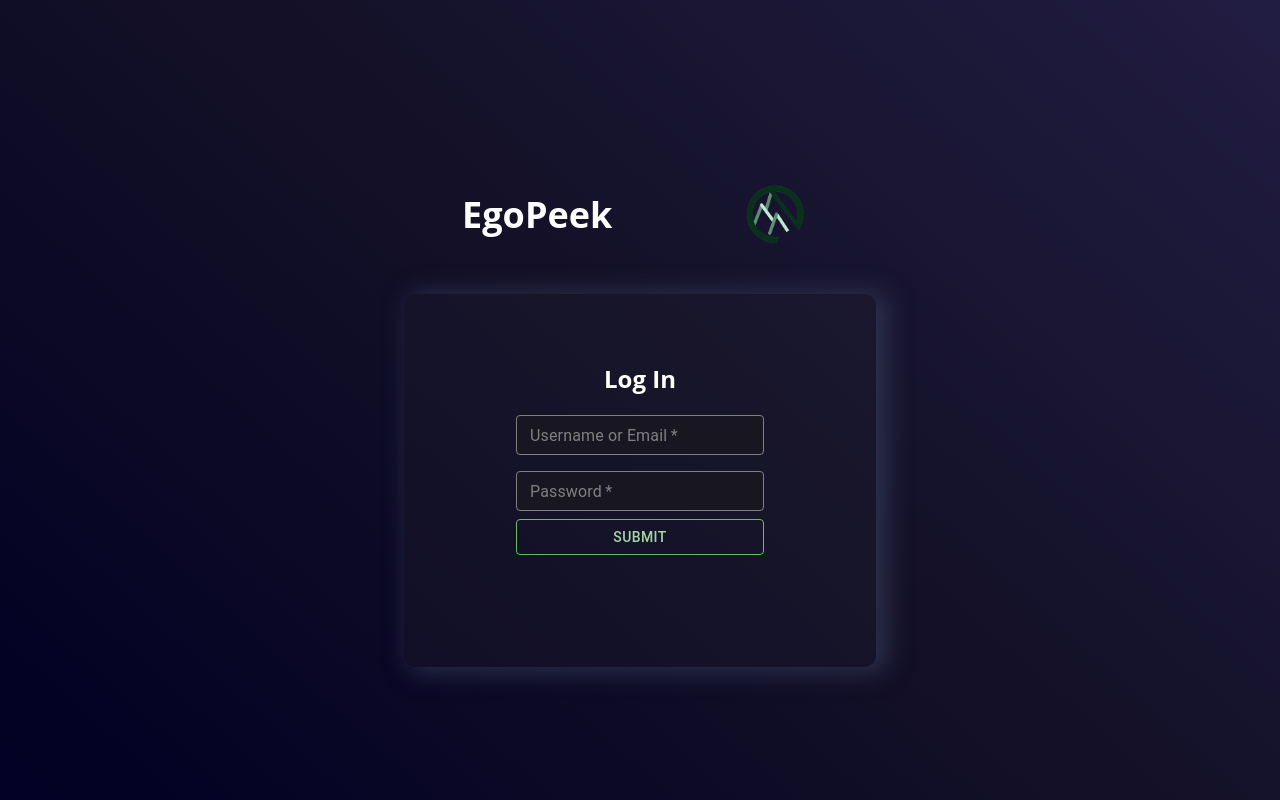
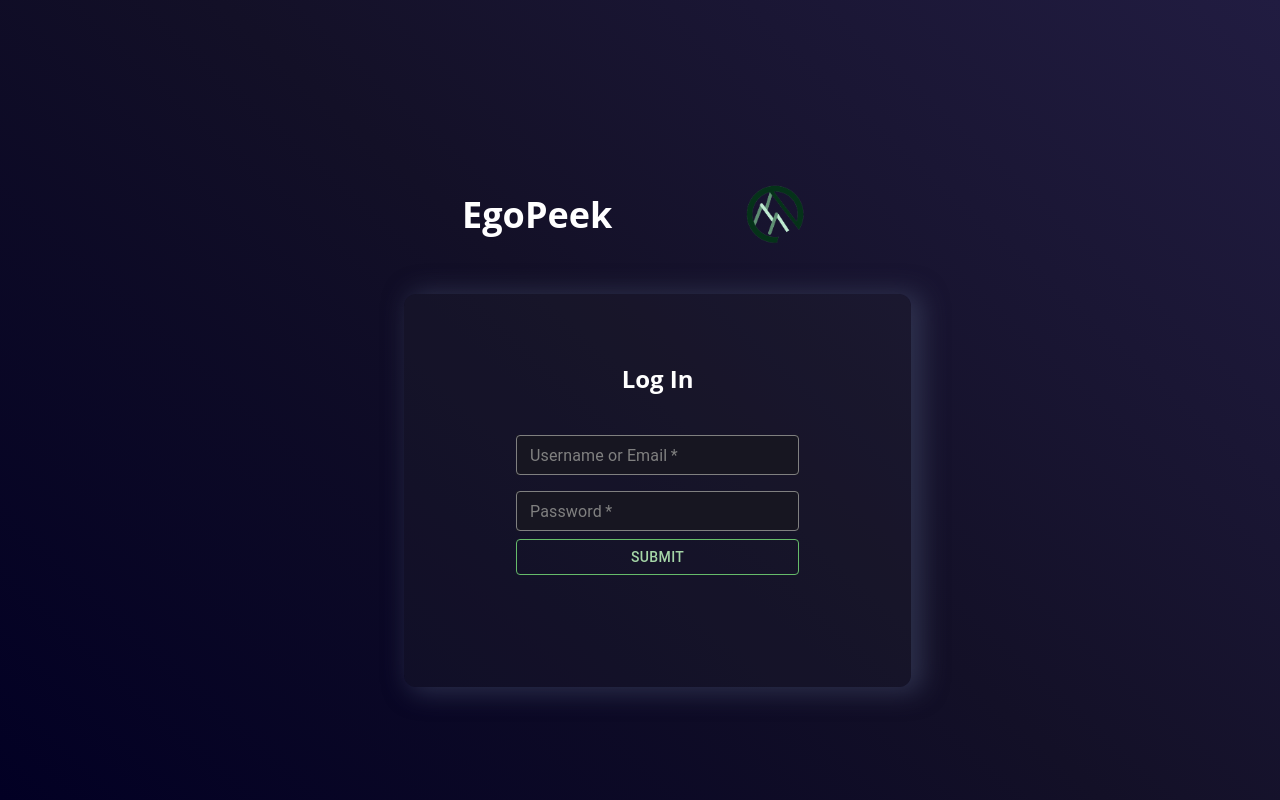
Before and after one commit to EgoPeek/EgoPeekApp, a React (Create React App) app in the folder FrontEnd/: page /login in a window 1280 px wide. Built offline with nearby package versions, Linux system fonts and the light colour scheme.

Commit message:
adjusted styling on login and added error message

```diff
--- a/FrontEnd/src/components/Login/Login.css
+++ b/FrontEnd/src/components/Login/Login.css
@@ -14,8 +14,11 @@
     background-color: #24222f44;
     -webkit-box-shadow: 8px 2px 24px 4px rgba(58, 63, 92, 0.637);
     box-shadow: 8px 2px 24px 4px rgba(58, 63, 92, 0.658);
+    width: 60%;
 }
-
+.form-control{
+    width: 100%;
+}
 
 .company-title{
     text-decoration: none;
--- a/FrontEnd/src/components/Login/Login.js
+++ b/FrontEnd/src/components/Login/Login.js
@@ -4,10 +4,10 @@ Description: Login screen for user to input username and password
 */
 
 import './Login.css'
-import { useEffect,useState } from 'react'
-import { FormControl } from '@mui/material'
+import { useEffect, useState } from 'react'
+import { FormControl, Alert } from '@mui/material'
 import { GreenButton } from '../Misc/Input/Buttons'
-import { makeStyles} from '@mui/styles'
+import { makeStyles } from '@mui/styles'
 import { TextInputStandard } from '../Misc/Input/TextFields'
 import TitleAndLogo from '../Misc/CustomComponents/TitleAndLogo'
 import { useNavigate } from 'react-router'
@@ -41,33 +41,34 @@ const Login = () => {
     const navigate = useNavigate()
     const auth = useAuth()
 
-    const checkForValidEmail = async()=>{
+    const checkForValidEmail = async () => {
         //ping api endpoint
         const data = {
-            username:email,
-            password:password
+            username: email,
+            password: password
         }
 
         //verifys user input correct details for login
-        const response = await fetch('/api/v1/login',{
-            method:'POST',
-            credentials:'include',
-            headers:{
-                'Content-Type' : 'application/json',
+        const response = await fetch('/api/v1/login', {
+            method: 'POST',
+            credentials: 'include',
+            headers: {
+                'Content-Type': 'application/json',
                 'Accept': 'application/json'
             },
-            body:JSON.stringify(data)
+            body: JSON.stringify(data)
         })
 
         //converts it to json
         const jsonRes = await response.json();
         //if a sucess is read it stores users credentials within local storage and redirects them
-        if(jsonRes.success){
+        if (jsonRes.success) {
             auth.login()
-            navigate('/home',{replace:true})
-        }else{
+            navigate('/home', { replace: true })
+        } else {
             console.log(jsonRes.reason)
             seterrorMessage('Invalid username or password')
+            setError(true)
         }
     }
 
@@ -77,13 +78,15 @@ const Login = () => {
             <div>
                 <TitleAndLogo />
 
-                <div className='form'>
-                    <FormControl>
-                        <h2 style={{ textAlign: 'center' }}>Log In</h2>
+                <form className='form'>
+                    <FormControl className='form-control'>
+                        <h2 style={{ textAlign: 'center', 'marginBottom':'40px'}}>Log In</h2>
+                        {error && <Alert className='alert-banner' onClose={() => { setError(false) }} severity='error'>{errorMessage}</Alert>}
+
                         {/* pulls in custom LogInTextInput component cause react is stupid
                         and I had to to a bunch of nonsense to customize the css */}
                         <TextInputStandard
-                            onChange = {(props)=>{
+                            onChange={(props) => {
                                 setEmail(props.target.value)
                             }}
                             label="Username or Email"
@@ -93,7 +96,7 @@ const Login = () => {
                             required
                         />
                         <TextInputStandard className={classes.TextField}
-                            onChange ={(props)=>{
+                            onChange={(props) => {
                                 setPassword(props.target.value)
                             }}
                             margin="normal"
@@ -105,7 +108,7 @@ const Login = () => {
                         />
                         <GreenButton className={classes.fields} variant="outlined" onClick={checkForValidEmail}>Submit</GreenButton>
                     </FormControl>
-                </div>
+                </form>
             </div>
         </div>
     );
```
